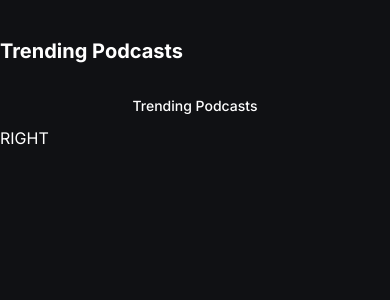
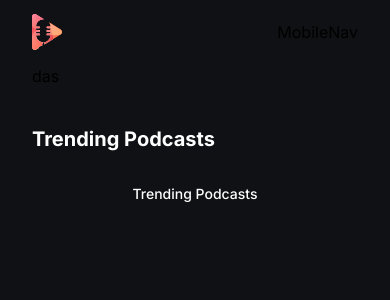
Before and after one commit to alexmihai288/podcastr, a Next.js app: page / in a window 390 px wide. Shown: the top 300 px of the page. Built offline with nearby package versions, Linux system fonts and the light colour scheme.

Commit message:
chore - main layout

```diff
--- a/app/(root)/create-podcast/page.tsx
+++ b/app/(root)/create-podcast/page.tsx
@@ -1,9 +1,11 @@
-import React from 'react'
+import React from "react";
 
 const CreatePodcast = () => {
   return (
-    <div>CreatePodcast</div>
-  )
-}
+    <div>
+      <h1 className="text-20 font-bold text-white-1">Create Podcast</h1>
+    </div>
+  );
+};
 
-export default CreatePodcast
+export default CreatePodcast;
--- a/app/(root)/discover/page.tsx
+++ b/app/(root)/discover/page.tsx
@@ -2,7 +2,10 @@
 
 const Discover = () => {
   return (
-    <div>Discover</div>
+    <div>
+              <h1 className="text-20 font-bold text-white-1">Discover</h1>
+
+    </div>
   )
 }
 
--- a/app/(root)/layout.tsx
+++ b/app/(root)/layout.tsx
@@ -1,13 +1,7 @@
-import { LeftSidebar } from "@/components/ui/LeftSidebar";
-import type { Metadata } from "next";
-
-export const metadata: Metadata = {
-  title: "Podcastr",
-  description: "Generate your podcasts using AI",
-  icons:{
-    icon:'/icons/logo.svg'
-  }
-};
+import { RightSidebar } from "@/components/RightSidebar";
+import { LeftSidebar } from "@/components/LeftSidebar";
+import { MobileNav } from "@/components/MobileNav";
+import Image from "next/image";
 
 export default function RootLayout({
   children,
@@ -16,10 +10,28 @@
 }>) {
   return (
     <div className="relative flex flex-col">
-      <main className="relative">
+      <main className="relative flex bg-black-3">
         <LeftSidebar />
-        {children}
-        <p className="text-white-1">RIGHT</p>
+
+        <section className="flex min-h-screen flex-1 flex-col px-4 sm:px-14">
+          <div className="mx-auto flex w-full max-w-5xl flex-col max-sm:px-4">
+            <div className="flex h-16 items-center justify-between md:hidden">
+              <Image
+                src="/icons/logo.svg"
+                width={30}
+                height={30}
+                alt="menu icon"
+              />
+              <MobileNav />
+            </div>
+            <div className="flex flex-col md:pb-14">
+              das
+              {children}
+            </div>
+          </div>
+        </section>
+
+        <RightSidebar />
       </main>
     </div>
   );
--- /dev/null
+++ b/components/MobileNav.tsx
@@ -0,0 +1,7 @@
+import React from 'react'
+
+export const MobileNav = () => {
+  return (
+    <div>MobileNav</div>
+  )
+}
--- /dev/null
+++ b/components/RightSidebar.tsx
@@ -0,0 +1,7 @@
+import React from 'react'
+
+export const RightSidebar = () => {
+  return (
+    <section className='right_sidebar text-white-1'></section>
+  )
+}
```
Also changed, not shown: components/LeftSidebar.tsx (renamed from components/ui/LeftSidebar.tsx).
